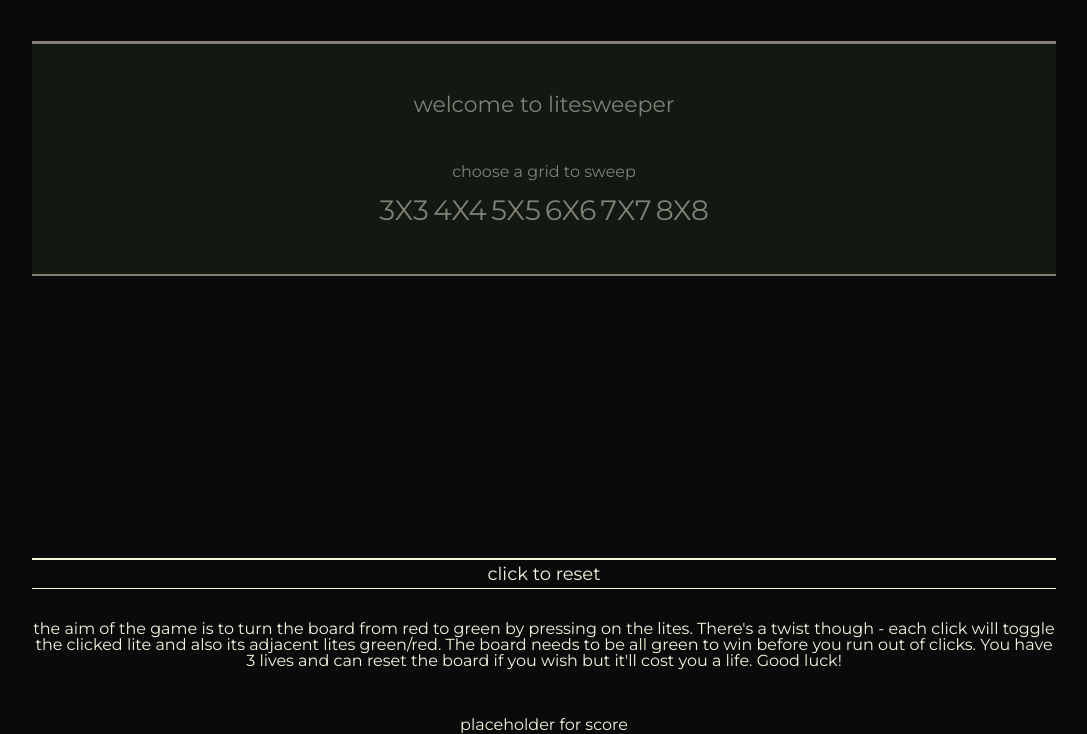
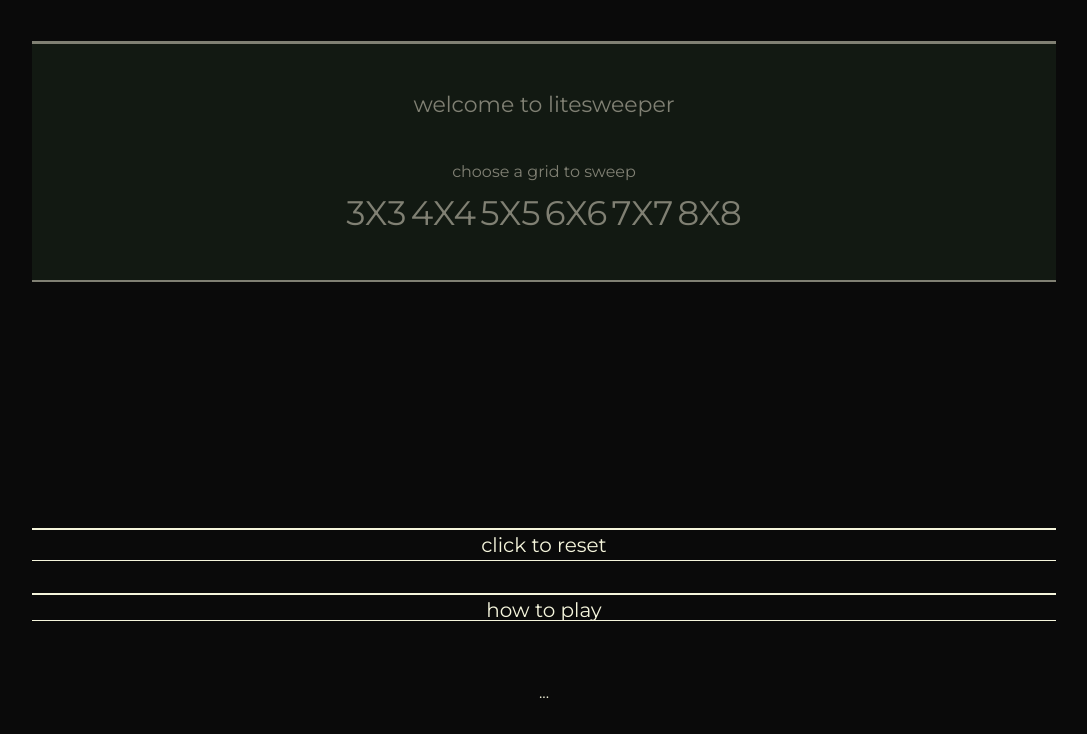
Before and after one commit to jaselchauhan/WDI_Project1, a PHP site: page / in a window 1280 px wide. Shown: the part 199-933 px from the top of the page, without its empty margins (96-1183 px from the left). After the commit the page ends 897 px from the top, so only its background shows below. Run offline with PHP 8.4, Linux system fonts and the light colour scheme; some libraries are stand-ins or nearby versions.

Commit message:
UX considered and coded in

```diff
--- a/css/app.css
+++ b/css/app.css
@@ -51,8 +51,9 @@ ul {
   margin-left: 10%;
   margin-right: 10%;
   padding-top: 5px;
+  margin-top: -30px;
   padding-bottom: 5px;
-  font-size: 18px;
+  font-size: 20px;
 }
 
 #reset:hover{
@@ -61,12 +62,13 @@ ul {
   cursor: pointer;
 }
 
-#instructions {
+#howtoplaytext {
   width: 80%;
   margin-left: 10%;
   margin-right: 10%;
   font-size: 16px;
   text-align: center;
+  padding-top: 5px;
 }
 
 li {
@@ -80,12 +82,10 @@ li {
   margin:4px;
   cursor: pointer;
   font-size: 5em;
-  /*the below lines make the text center in middle of li element*/
   text-align: center;
   vertical-align: middle;
   line-height: 100%;       /* the same as your div height */
   box-sizing: border-box;
-  /*background: radial-gradient(rgba(255,255,255,0.5), rgba(214, 4, 4, 0.5));*/
 
 }
 
@@ -100,32 +100,21 @@ li:hover{
 
 .green {
   background-color: rgba(41, 242, 44, 0.6);
-  /*border: 1px solid black;*/
-  /*background: radial-gradient(rgba(255,255,255,0.7), rgba(41, 242, 44, 0.8);*/
 }
 
-/*#test{
-  border 4px dashed beige;
-  height:  700px;
-  width: 700px;
-
-  z-index: 100;
-}*/
-
-
-/*#instructions {
-  z-index: -1;
-}*/
 
 .gridSizeSelector{
   cursor: pointer;
   display:inline-block;
-  font-size:28px;
+  font-size:34px;
 }
 
 .gridSizeSelector:hover {
   background-color: beige;
   color: rgba(0,0,0,0.7);
+  transform: scale(1.2);
+  padding-left: 5px;
+  padding-right: 5px;
 }
 
 #welcome{
@@ -145,8 +134,6 @@ li:hover{
 
 }
 
-
-
 #welcomeMessage{
   font-size: 22px;
 }
@@ -158,19 +145,45 @@ li:hover{
 }
 
 
+#howtoplay{
+  border:2px solid beige;
+  border-right: none;
+  border-left: none;
+  border-bottom: 1px solid beige;
+  width: 80%;
+  margin-left: 10%;
+  margin-right: 10%;
+  padding-top: 5px;
+/*  margin-top: -30px;
+  padding-bottom: 5px;*/
+  font-size: 20px;
+}
+
+#howtoplay:hover{
+  background-color: beige;
+  color:black;
+  cursor: pointer;
+}
+
+
+#goodLuck{
+  font-size: 24px;
+}
+
 @media only screen and (max-width: 640px) {
 
   h1{
-    font-size: 46px;
+    font-size: 50px;
   }
 
   #score {
     font-size: 16px;
+    margin-bottom: 0px;
   }
 
   ul {
-    height:400px;
-    width: 400px;
+    height:350px;
+    width: 350px;
   }
 
   #reset{
@@ -182,7 +195,7 @@ li:hover{
   }
 
   .gridSizeSelector{
-    font-size:22px;
+    font-size:28px;
   }
   #welcome{
     font-size: 14px;
--- a/home.html
+++ b/home.html
@@ -3,6 +3,7 @@
 <head>
   <title>litesweeper</title>
   <link rel="icon" href="fav2.ico">
+  <meta name="viewport" content="width=device-width, initial-scale=1.0, maximum-scale=1.0, user-scalable=no"/>
 
   <link rel="stylesheet" type="text/css" href="./css/reset.css">
   <link href='https://fonts.googleapis.com/css?family=Montserrat:400,700' rel='stylesheet' type='text/css'>
@@ -14,10 +15,6 @@
 
 </head>
 <body>
-
-  <!-- <audio id ="clickSound" src = "sound/click.wav" autoplay mute>
-    Your browser does not suppor the HTML 5 audio tag
-  </audio> -->
 
   <div class="container">
 
@@ -46,9 +43,10 @@
 
   <div id="reset">click to reset</div><br><br>
 
-  <div id="instructions">the <strong>aim of the game</strong> is to turn the board from red to green by pressing on the lites. There's a twist though - each click will toggle the clicked lite and also its adjacent lites green/red. The board needs to be all green to win before you run out of clicks. You have 3 lives and can reset the board if you wish but it'll cost you a life. Good luck!</div><br><br><br>
 
-  <div id="playerScoreboard">placeholder for score</div>
+  <div id="instructions"><h3 id="howtoplay">how to play</h3><br><p id="howtoplaytext">the <strong>aim of the game</strong> is to turn the board from red to green by pressing on the lites.<br> There's a twist though - each click will toggle the clicked lite and also its adjacent lites green/red. <br>The board needs to be all green to win before you run out of clicks. <br>You have 3 lives and can reset the board if you wish but it'll cost you a life.<br><br> <span id="goodLuck">Good luck!</span></p></div><br><br><br>
+
+  <div id="playerScoreboard">...</div>
 
 </body>
 </html>
@@ -58,15 +56,11 @@
 
 issues -
 
-for presentation - send heroku url link to everyone in class so they can play on their phone.
+add a readme containing overview of game, how to play, etc.
 
-one extra click is required to register you've run out of clicks. ie. the counter says 0 and yet you need to click once more to get the welcome message back
+for presentation - send heroku url link to peers via slack so anyone who wants to play can on their phone/pc! - how to do this so auto opens on phone? if ppl dont have slack on their phone then
 
-logic is broken once lives is 0 - message still begins with wise deciosn. need control flow in code to say if lives = 0 say another message.
 
-when you run out of lives display a new message and allso make scoreboard float intomiddle of screen
-
-fix styling on welcoem message.
 
 
                     __          __
@@ -77,16 +71,26 @@ fix styling on welcoem message.
                                     /_/
 
 
-2. game logic - add the score and level completed to an array/obj where it can
+1. move instructions div to middle of screen and then slide down to normal position and fade in the welcome message div.
+
+2. style welcome page so font color is gradient of beige and title is brighter than text etc.
+
+3. on small screen size hide the instruction list after initial screen load up
+
+4. make scoreboard smaller so is on 2 lines
+
+5. reduce space between reset button and instructions on smaller screen
+
+
+
+
+
 
 
 1 - user flow
 
-add a drop down instruction menu style UI. use slideTOggle
-consider UI for welcome screen - should resize on smaller screen.
 these dd menus should resize for mobile view
 welcome screen message animations
-scorebaord animations.
 
 4. animation, sounds and styling:
   c) consider other animations based on flow of how user would interact.
@@ -97,22 +101,4 @@ scorebaord animations.
   sound on start
   d)monserrat font chain for backup fonts.
 
-  // function clickSound(){
-  //   var audio = document.getElementById("clickSound");
-  //   audio.play();
-  // }
-
-  b) color themes for ambient background: dark background -black grey hues. grid looks much better like this! further note. add a couple of bright colors in there which wont clash with red or green.
-
-
-
-easter eggs:
-
-switch color scheme mode.
-make button presses look better.
-logic so that if reset the messages change to something different than loadup messages.
-scrolling background image?
-on win header gets biggers and flies into middle of screen.
-an ambient color changer based upon the click/tilesRemaining ratio - will change depending on ratio
-
 -->
--- a/js/app.js
+++ b/js/app.js
@@ -3,6 +3,8 @@ $(document).ready(function() {
   console.log("jQuery has loaded");
 
   animateBackground();
+
+
 
   //declare all jQuery DOM variables here.
   var $tileArray = $("li");
@@ -19,6 +21,8 @@ $(document).ready(function() {
   var $gridSizeSelector = $(".gridSizeSelector");
   var $welcomeMsg = $('#welcomeMessage');
   var $playerScoreboard = $("#playerScoreboard");
+  var $instructions = $("#instructions");
+  var $instr_text = $('#howtoplaytext');
 
   //declare other variables here
   var row_length = Math.sqrt($tileArray.length);
@@ -31,9 +35,6 @@ $(document).ready(function() {
   var animateRelTileArray = [];
   var livesCounter = 3;
 
-  // change the way this interacts as currently not loggin correct result.
-  // var remainingClicks = startingClicks- turnCounter;
-
   var grid3score = 0;
   var grid4score = 0;
   var grid5score = 0;
@@ -41,7 +42,7 @@ $(document).ready(function() {
   var grid7score = 0;
   var grid8score = 0;
 
-  // var x = (startingClicks- turnCounter);
+  $instr_text.hide();
 
  //main code block. runs on each lite click.
   $('.grid').on("click", 'li', function(li) {
@@ -50,8 +51,6 @@ $(document).ready(function() {
 
     turnCounter ++;
 
-    // console.log(startingClicks - turnCounter);
-
       if(!gameOver()){
         move(isTopRow,isBottomRow,isLeftColumn,isRightColumn, clickedIndex);
         $(this).fadeOut(100);
@@ -59,8 +58,6 @@ $(document).ready(function() {
         hasWon();
         $scoreBoard.html("clicks left: "+ (startingClicks - turnCounter) +  "     |     remaining tiles: " + remainingTiles() + "  |  lives remaining: " + livesCounter );
       } else {
-        //do i need a condition/animation here for when gameover evaluates to true.
-        // console.log("testing condition for if game over is true");
         $scoreBoard.html("clicks left: "+ (startingClicks - turnCounter) +  "     |     remaining tiles: " + remainingTiles() + "  |  lives remaining: " + livesCounter );
         gameOver();
     }
@@ -72,6 +69,14 @@ $(document).ready(function() {
 
 -------------------------------------------------------------------------------------------------------------------------
 */
+    $instructions.click(function(){
+        $instructions.children('p').slideToggle();
+    });
+
+    // $('.mainMenu').children('li').on('click', function() {
+    //    $(this).children('ul').slideToggle('slow');
+    // });
+
     //on reset click event run resetBoard function and update the text on screen.
     $($reset).click(function() {
       resetBoard();
@@ -85,6 +90,12 @@ $(document).ready(function() {
 
       $gridSizeSelector.show();
       $('#welcome').delay(1000).fadeIn();
+
+      $tileArray.each(function(i, value){
+        $(this).delay(1000).fadeOut();
+        $(this).delay(3000).fadeIn();
+      })
+
     });
 
     //sets board up as 3by3
@@ -92,6 +103,8 @@ $(document).ready(function() {
       prepBoard();
       create3X3();
       startingClicks = startingClicksIndex[0];
+      $instr_text.fadeOut(400);
+      $playerScoreboard.css({ 'font-size': '16px'});
     });
 
     //sets board up as 4X4
@@ -99,6 +112,8 @@ $(document).ready(function() {
       prepBoard();
       create4X4();
       startingClicks = startingClicksIndex[1];
+      $instr_text.fadeOut(400);
+      $playerScoreboard.css({ 'font-size': '16px'});
     });
 
     //sets board up as 5X5
@@ -106,6 +121,8 @@ $(document).ready(function() {
       prepBoard();
       create5X5();
       startingClicks = startingClicksIndex[2];
+      $instr_text.fadeOut(400);
+      $playerScoreboard.css({ 'font-size': '16px'});
     });
 
     //sets board up as 6X6
@@ -113,6 +130,8 @@ $(document).ready(function() {
       prepBoard();
       create6X6();
       startingClicks = startingClicksIndex[3];
+      $instr_text.fadeOut(400);
+      $playerScoreboard.css({ 'font-size': '16px'});
     });
 
     //sets board up as 7X7
@@ -120,6 +139,8 @@ $(document).ready(function() {
       prepBoard();
       create7X7();
       startingClicks = startingClicksIndex[4];
+      $instr_text.fadeOut(400);
+      $playerScoreboard.css({ 'font-size': '16px'});
     });
 
     //sets board up as 8X8
@@ -127,6 +148,8 @@ $(document).ready(function() {
       prepBoard();
       create8X8();
       startingClicks = startingClicksIndex[5];
+      $instr_text.fadeOut(400);
+      $playerScoreboard.css({ 'font-size': '16px'});
     });
 
 /*
@@ -146,7 +169,7 @@ $(document).ready(function() {
     resetBoard();
     $scoreBoard.html("----------");
     removeGrid();
-    $('#welcome').delay(400).fadeOut();
+    $('#welcome').delay(300).fadeOut();
   };
 
   function gameOver(){
@@ -156,7 +179,12 @@ $(document).ready(function() {
     if(livesCounter<=0){
       $gridSizeSelector.show();
       $welcomeMsg.show();
+      $tileArray.each(function(i, value){
+        $(this).delay(1000).fadeOut();
+      })
+      $welcomeMsg.hide();
       $('#welcome').fadeIn();
+      $playerScoreboard.html("Game Over...");
       $p1score.html("game over you've lost all your lives, select another grid below to start again!");
       resetBoard();
       livesCounter =3;
@@ -167,11 +195,11 @@ $(document).ready(function() {
       return false;
     } else {
         $('#welcome').delay(400).fadeOut();
-      $p1score.html("you've run out of clicks... try again. Lives remaining: " + (livesCounter -1));
+      $p1score.html("you've run out of clicks... try again. Lives remaining: " + (livesCounter -1) + "....board restarting....");
 
       $tileArray.each(function(i, value){
         $(this).delay(1000).fadeOut();
-        $(this).delay(4000).fadeIn();
+        $(this).delay(3000).fadeIn();
       })
 
       $gridSizeSelector.hide();
@@ -233,16 +261,21 @@ $(document).ready(function() {
         $welcomeMsg.hide();
         $gridSizeSelector.show();
 
+        $playerScoreboard.css({ 'font-size': '26px'});
+        // $playerScoreboard.css({"color":"rgb(255, 144, 0)" });
+
         $tileArray.each(function(i, value){
           $(this).css({"background-color":"rgba(41,242,44,0.8)"});
           $(this).delay(1000).fadeOut();
         })
 
+
+
         $p1score.html("you've won! " + player1score + " is the score for this level...choose next level to play");
         return true;
       }
         greenTileCount = 0;
-    };
+    }
 
     // resets the board back to red and the counters back to 0
     function resetBoard() {
@@ -296,7 +329,6 @@ $(document).ready(function() {
             $tile.fadeOut(300);
             $tile.toggleClass("green");
             $tile.fadeIn(300);
-
         }
     }
 
@@ -383,7 +415,7 @@ $(document).ready(function() {
       }
       $tileArray = $("li");
       row_length = Math.sqrt($tileArray.length);
-      $tileArray.css("height", "18%").css("width", "18%");
+      $tileArray.css("height", "17%").css("width", "17%");
     }
 
     function create4X4 () {
@@ -394,7 +426,7 @@ $(document).ready(function() {
 
       $tileArray = $("li");
       row_length = Math.sqrt($tileArray.length);
-      $tileArray.css("height", "23%").css("width", "23%");
+      $tileArray.css("height", "22%").css("width", "22%");
 
     }
 
@@ -410,7 +442,7 @@ $(document).ready(function() {
 
     }
 
-    //socreboard using row length to calc grid size and then store in relvant array/obj. then call this and display as a DOM element when lives remaining = 0;
+    //scoreboard using row length to calc grid size and then store in relvant array/obj. then call this and display as a DOM element when lives remaining = 0;
 
     function addToScoreBoard(){
 
@@ -418,23 +450,20 @@ $(document).ready(function() {
 
         if (arrayLength ===9){
           grid3score= player1score;
-          $playerScoreboard.html("3X3 score: " + grid3score + " | " + "4X4 score: " + grid4score + " | " +"5X5 score: " + grid5score + " | " +"6X6 score: " + grid6score + " | " +"7X7 score: " + grid7score + " | "+"8X8 score: " + grid8score);
         } else if (arrayLength ===16){
           grid4score= player1score;
-          $playerScoreboard.html("3X3 score: " + grid3score + " | " + "4X4 score: " + grid4score + " | " +"5X5 score: " + grid5score + " | " +"6X6 score: " + grid6score + " | " +"7X7 score: " + grid7score + " | "+"8X8 score: " + grid8score);
         } else if (arrayLength ===25){
             grid5score= player1score;
-            $playerScoreboard.html("3X3 score: " + grid3score + " | " + "4X4 score: " + grid4score + " | " +"5X5 score: " + grid5score + " | " +"6X6 score: " + grid6score + " | " +"7X7 score: " + grid7score + " | "+"8X8 score: " + grid8score);
         } else if (arrayLength ===36){
             grid6score= player1score;
-            $playerScoreboard.html("3X3 score: " + grid3score + " | " + "4X4 score: " + grid4score + " | " +"5X5 score: " + grid5score + " | " +"6X6 score: " + grid6score + " | " +"7X7 score: " + grid7score + " | "+"8X8 score: " + grid8score);
         } else if (arrayLength ===49){
             grid7score= player1score;
-            $playerScoreboard.html("3X3 score: " + grid3score + " | " + "4X4 score: " + grid4score + " | " +"5X5 score: " + grid5score + " | " +"6X6 score: " + grid6score + " | " +"7X7 score: " + grid7score + " | "+"8X8 score: " + grid8score);
         } else if (arrayLength ===64){
             grid8score= player1score;
-            $playerScoreboard.html("3X3 score: " + grid3score + " | " + "4X4 score: " + grid4score + " | " +"5X5 score: " + grid5score + " | " +"6X6 score: " + grid6score + " | " +"7X7 score: " + grid7score + " | "+"8X8 score: " + grid8score);
+
         }
+
+        $playerScoreboard.html("3X3 score: " + grid3score + " | " + "4X4 score: " + grid4score + " | " +"5X5 score: " + grid5score + " | " +"6X6 score: " + grid6score + " | " +"7X7 score: " + grid7score + " | "+"8X8 score: " + grid8score);
     }
 
 });
```
Also changed, not shown: img/favicon.ico (deleted).
